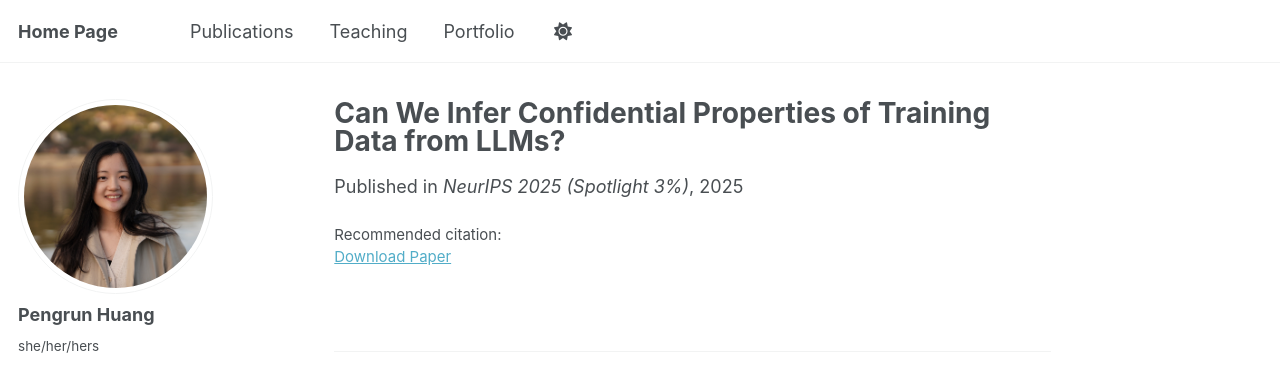
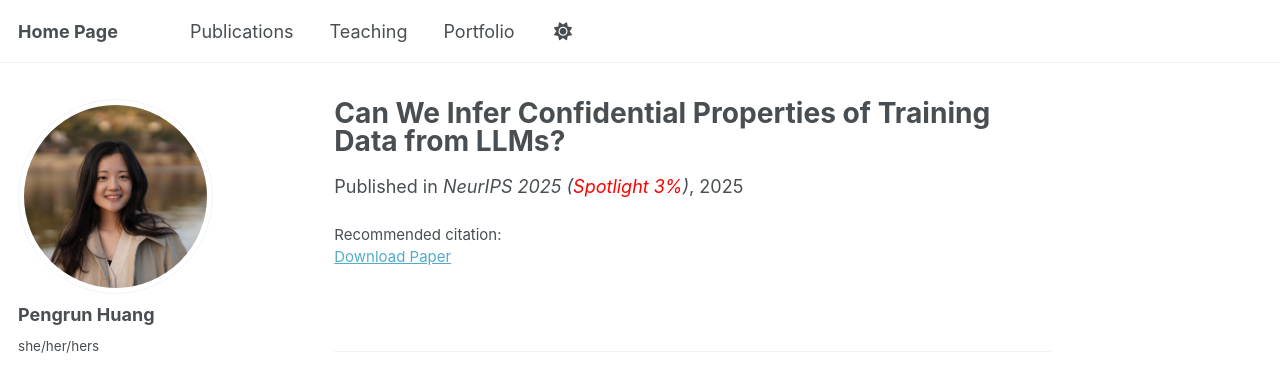
Before and after one commit to PengrunH/PengrunH.github.io, a Jekyll site: the page built from _publications/2025-06-08-paper-title-number-5.md, in a window 1280 px wide and 953 px high. Shown: the top 369 px of the window. Built offline with Jekyll 4.4.1, drawn with Linux system fonts in a browser that asks for light colours; some web fonts are replaced; a script that is not in the unit is left out.

Commit message:
Highlight NeurIPS Spotlight in red and remove italic venue styling
Co-Authored-By: Claude Sonnet 4.6 <noreply@anthropic.com>

```diff
--- a/_includes/archive-single.html
+++ b/_includes/archive-single.html
@@ -39,7 +39,7 @@
     <p class="archive__item-teach">{{ post.type }}, <i>{{ post.venue }}</i>, {{ post.date | default: "1900-01-01" | date: "%Y" }}</p>
     {%- elsif post.collection == 'publications' %}
     <p class="archive__item-pub-authors">{{ post.author | markdownify | remove: '<p>' | remove: '</p>' }}</p>
-    <p class="archive__item-venue"> <i>{{ post.venue }}</i> </p>
+    <p class="archive__item-venue"> {{ post.venue }} </p>
     {% endif %}
     {% if post.excerpt and site.read_more != 'enabled' %}
     <p class="archive__item-excerpt" itemprop="description">{{ post.excerpt | markdownify }}</p>
--- a/_publications/2025-06-08-paper-title-number-5.md
+++ b/_publications/2025-06-08-paper-title-number-5.md
@@ -6,7 +6,7 @@ category: conferences
 permalink: /publication/2024-02-17-paper-title-number-4
 excerpt: ''
 date: 2025-6-12
-venue: 'NeurIPS 2025 (Spotlight 3%)'
+venue: 'NeurIPS 2025 (<span style="color: red;">Spotlight 3%</span>)'
 paperurl: 'https://arxiv.org/abs/2506.10364'
 citation: ''
 ---
```
